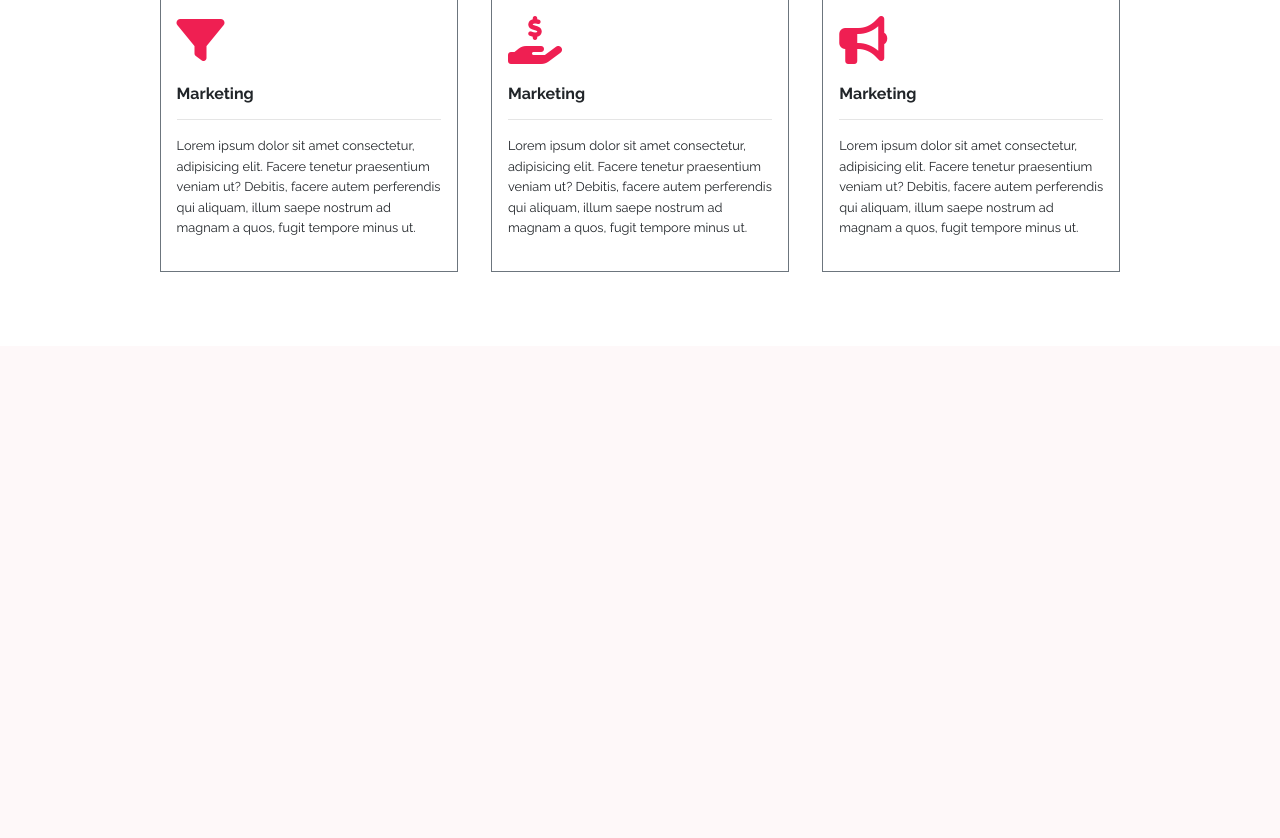
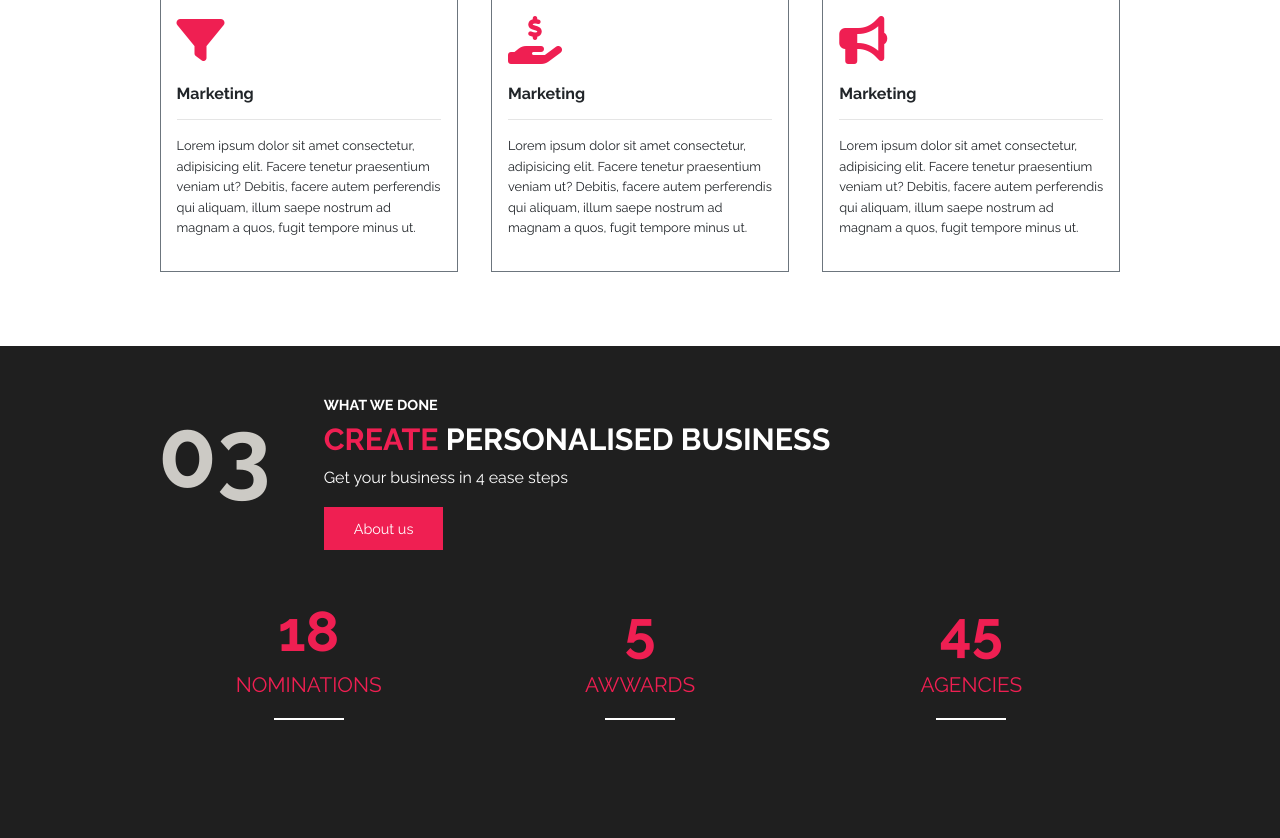
Before and after one commit to Zoran-Tasic/Business-Marketing-consulting, a PHP site: page / in a window 1280 px wide. Shown: the part 1653-2491 px from the top of the page. Before the commit the page ends 1925 px from the top, so only its background shows below. Run offline with PHP 8.4, Linux system fonts and the light colour scheme; some libraries are stand-ins or nearby versions.

Commit message:
what we done

```diff
--- a/css/style.css
+++ b/css/style.css
@@ -188,4 +188,62 @@ services
   font-size: 0.8rem;
 }
 
+/*************
+what we done
+*************/
+.whatWeDone {
+  background: #1f1f1f;
+  padding: 50px 0;
+}
+.whatWeDone h2 {
+  color: #cccac5;
+}
+.whatWeDone h5 {
+  font-size: 0.9rem;
+  font-weight: 700;
+  color: #fff;
+}
+.whatWeDone h3 {
+  font-size: 1.9rem;
+  font-weight: 700;
+  color: #fff;
+}
+.whatWeDone h3 span {
+  color: #ef1f52;
+}
+.whatWeDone p {
+  font-size: 1rem;
+  color: #fff;
+}
+.whatWeDone button {
+  background: #ef1f52;
+  color: #fff;
+  padding: 10px 30px;
+  border: none;
+  font-size: 0.9rem;
+  margin-right: 200px;
+}
+.whatWeDone .col-md-4 {
+  flex: 0 0 30%;
+}
+.whatWeDone .col-md-4 h3 {
+  font-size: 3.5rem;
+  font-weight: 700;
+  color: #ef1f52;
+}
+.whatWeDone .col-md-4 h5 {
+  font-size: 1.3rem;
+  font-weight: 500;
+  color: #ef1f52;
+  text-transform: uppercase;
+}
+.whatWeDone .col-md-4 h5::after {
+  display: block;
+  content: "";
+  width: 70px;
+  height: 2px;
+  background: #fff;
+  margin: 20px auto;
+}
+
 /*# sourceMappingURL=style.css.map */
--- a/index.html
+++ b/index.html
@@ -131,6 +131,35 @@
         </div>
     </section>
 
+    <!-- what we done -->
+    <section class="whatWeDone">
+        <div class="row container">
+            <div class="col-md-2">
+                <h2 class="display-1 font-weight-bold">03</h2>
+            </div>
+            <div class="col-md-10">
+                <h5 class="text-uppercase">What we done</h5>
+                <h3 class="text-uppercase"><span>Create</span> personalised business</h3>
+                <p>Get your business in 4 ease steps</p>
+                <button>About us</button>
+            </div>
+        </div>
+        <div class="row container py-5 d-flex justify-content-around align-items-center">
+            <div class="col-md-4 text-center">
+                <h3>18</h3>
+                <h5>Nominations</h5>
+            </div>
+            <div class="col-md-4 text-center">
+                <h3>5</h3>
+                <h5>Awwards</h5>
+            </div>
+            <div class="col-md-4 text-center">
+                <h3>45</h3>
+                <h5>Agencies</h5>
+            </div>
+        </div>
+    </section>
+
     <script src="https://code.jquery.com/jquery-3.5.1.slim.min.js" integrity="sha384-DfXdz2htPH0lsSSs5nCTpuj/zy4C+OGpamoFVy38MVBnE+IbbVYUew+OrCXaRkfj" crossorigin="anonymous"></script>
     <script src="https://cdn.jsdelivr.net/npm/popper.js@1.16.1/dist/umd/popper.min.js" integrity="sha384-9/reFTGAW83EW2RDu2S0VKaIzap3H66lZH81PoYlFhbGU+6BZp6G7niu735Sk7lN" crossorigin="anonymous"></script>
     <script src="https://stackpath.bootstrapcdn.com/bootstrap/4.5.2/js/bootstrap.min.js" integrity="sha384-B4gt1jrGC7Jh4AgTPSdUtOBvfO8shuf57BaghqFfPlYxofvL8/KUEfYiJOMMV+rV" crossorigin="anonymous"></script>
--- a/scss/style.scss
+++ b/scss/style.scss
@@ -215,3 +215,59 @@ services
         }
     }
 }
+
+
+/*************
+what we done
+*************/
+
+.whatWeDone {
+    background: $black;
+    padding: $padding;
+    h2 {
+        color: $lightgray;
+    }
+    h5 {
+        font-size: .9rem;
+        font-weight: 700;
+        color: $white;
+    }
+    h3 {
+        font-size: 1.9rem;
+        font-weight: 700;
+        color: $white;
+        span {
+            color: $pink;
+        }
+    }
+    p {
+        font-size: 1rem;
+        color: $white;
+    }
+    button {
+        @include btn;
+        margin-right: 200px;
+    }
+    .col-md-4 {
+        flex: 0 0 30%;
+        h3 {
+            font-size: 3.5rem;
+            font-weight: 700;
+            color: $pink;
+        }
+        h5 {
+            font-size: 1.3rem;
+            font-weight: 500;
+            color: $pink;
+            text-transform: uppercase;
+            &::after {
+                display: block;
+                content: "";
+                width: 70px;
+                height: 2px;
+                background: $white;
+                margin: 20px auto;
+            }
+        }
+    }
+}
```
Also changed, not shown: 1 other file.
